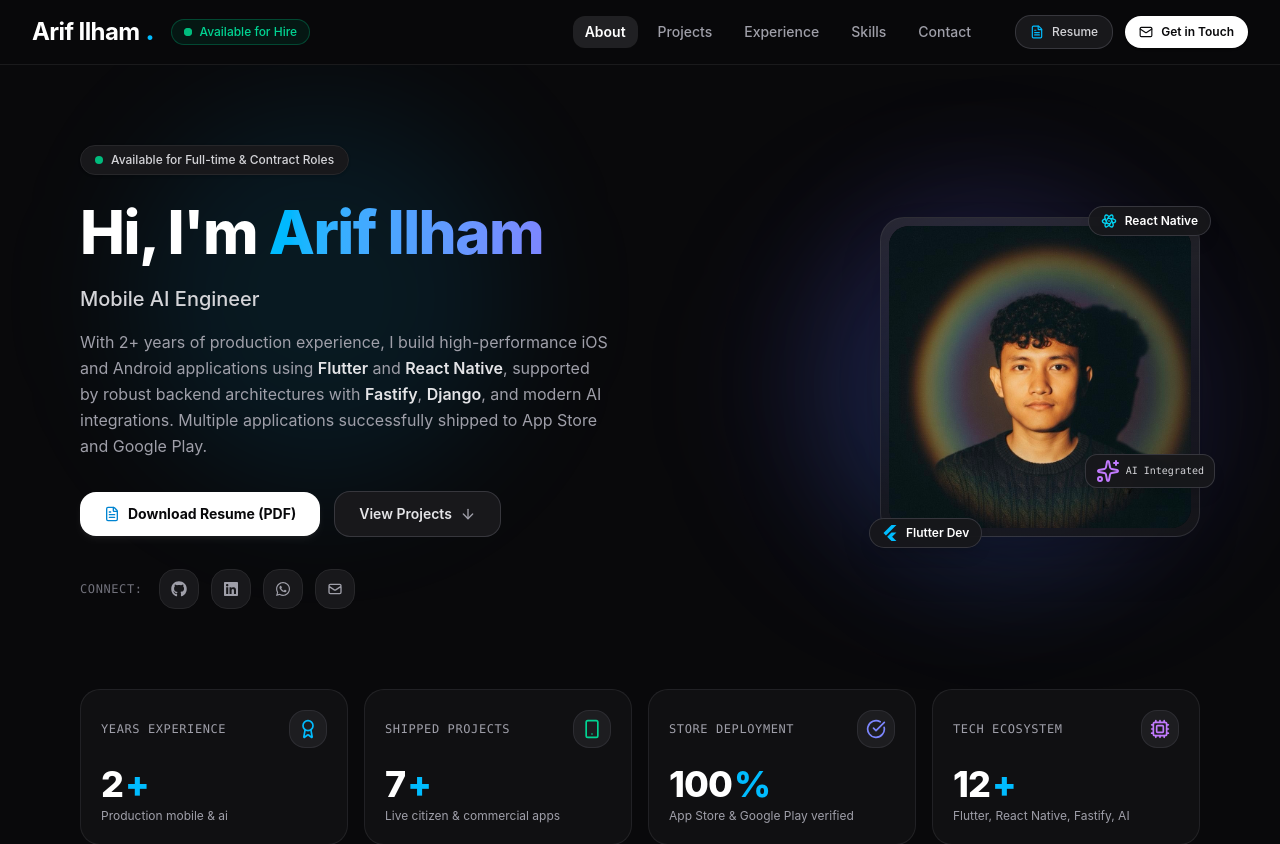
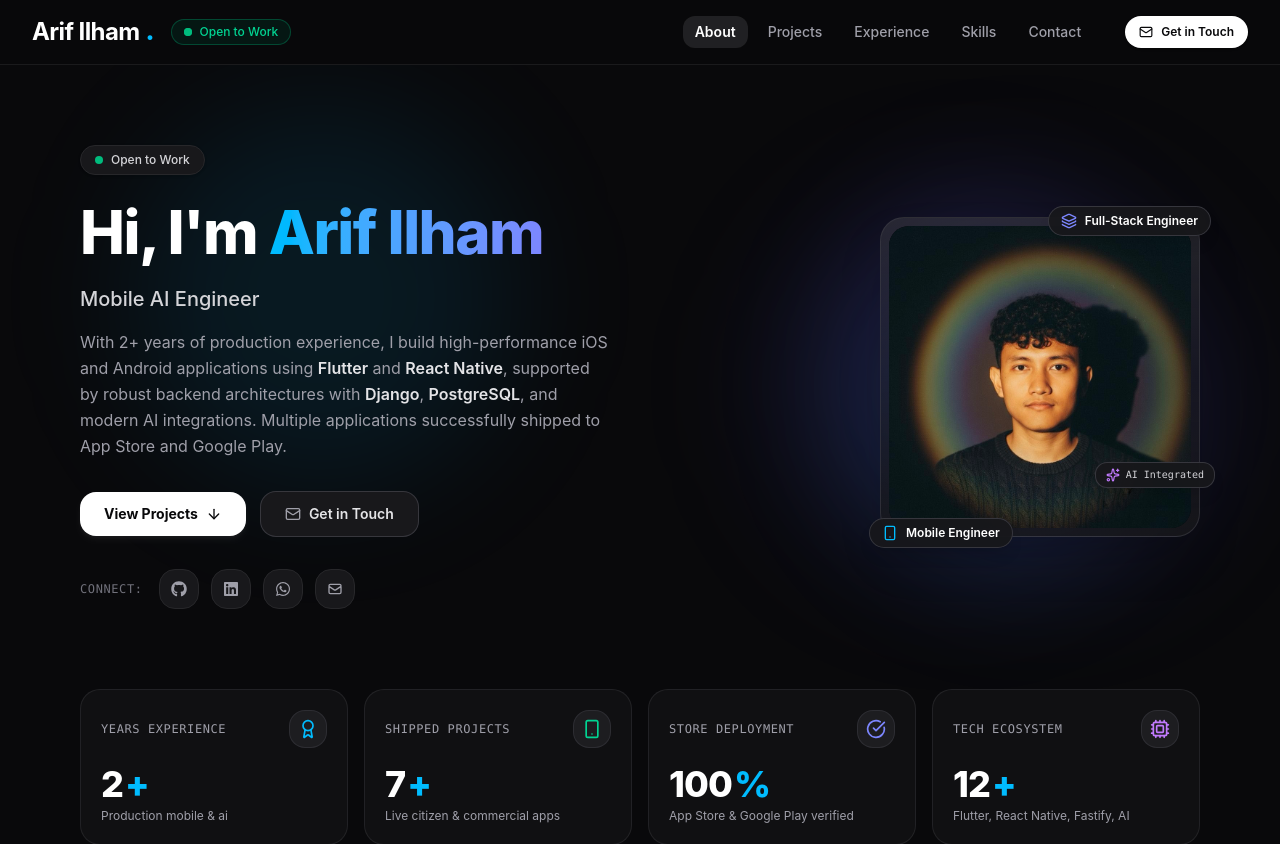
Before and after one commit to ArifIlham0/portfolio-new, a Next.js app: page / in a window 1280 px wide. Shown: the top 844 px of the page. Built offline with nearby package versions, Linux system fonts and the light colour scheme.

Commit message:
refactor: remove resume download links and update profile titles and bio text

```diff
--- a/app/page.tsx
+++ b/app/page.tsx
@@ -10,7 +10,7 @@ import ProjectFilter from "@/components/projects/ProjectFilter";
 import ExperienceTimeline from "@/components/resume/ExperienceTimeline";
 import SkillsGrid from "@/components/resume/SkillsGrid";
 import ContactSection from "@/components/contact/ContactSection";
-import { ArrowDown, FileText, FolderGit2, Briefcase, Wrench } from "lucide-react";
+import { ArrowDown, Mail, FolderGit2, Briefcase, Wrench } from "lucide-react";
 
 export default function Home() {
   const [selectedCategory, setSelectedCategory] = useState("All");
@@ -42,7 +42,7 @@ export default function Home() {
                   <span className="animate-ping absolute inline-flex h-full w-full rounded-full bg-emerald-400 opacity-75" />
                   <span className="relative inline-flex rounded-full h-2 w-2 bg-emerald-500" />
                 </span>
-                <span>Available for Full-time &amp; Contract Roles</span>
+                <span>Open to Work</span>
               </div>
               <h1 className="text-4xl sm:text-5xl lg:text-6xl font-extrabold tracking-tight text-white mb-5 leading-[1.1]">
                 Hi, I&apos;m <span className="bg-linear-to-r from-sky-400 via-blue-400 to-indigo-400 bg-clip-text text-transparent">Arif Ilham</span>
@@ -51,24 +51,22 @@ export default function Home() {
                 Mobile AI Engineer
               </p>
               <p className="text-sm sm:text-base text-zinc-400 max-w-xl mb-8 leading-relaxed">
-                With 2+ years of production experience, I build high-performance iOS and Android applications using <span className="text-zinc-200 font-semibold">Flutter</span> and <span className="text-zinc-200 font-semibold">React Native</span>, supported by robust backend architectures with <span className="text-zinc-200 font-semibold">Fastify</span>, <span className="text-zinc-200 font-semibold">Django</span>, and modern AI integrations. Multiple applications successfully shipped to App Store and Google Play.
+                With 2+ years of production experience, I build high-performance iOS and Android applications using <span className="text-zinc-200 font-semibold">Flutter</span> and <span className="text-zinc-200 font-semibold">React Native</span>, supported by robust backend architectures with <span className="text-zinc-200 font-semibold">Django</span>, <span className="text-zinc-200 font-semibold">PostgreSQL</span>, and modern AI integrations. Multiple applications successfully shipped to App Store and Google Play.
               </p>
               <div className="flex flex-wrap items-center justify-center lg:justify-start gap-3.5 mb-8 w-full sm:w-auto">
                 <a
-                  href="/assets/Portfolio Ilham.pdf"
-                  target="_blank"
-                  rel="noopener noreferrer"
+                  href="#projects"
                   className="inline-flex items-center justify-center gap-2 px-6 py-3 rounded-xl bg-white text-zinc-950 font-bold text-sm hover:bg-zinc-200 transition-all shadow-md shadow-white/5 cursor-pointer"
                 >
-                  <FileText className="w-4 h-4 text-sky-600" />
-                  <span>Download Resume (PDF)</span>
+                  <span>View Projects</span>
+                  <ArrowDown className="w-4 h-4" />
                 </a>
                 <a
-                  href="#projects"
+                  href="#contact"
                   className="inline-flex items-center justify-center gap-2 px-6 py-3 rounded-xl bg-zinc-900 text-zinc-200 font-semibold text-sm hover:bg-zinc-800 hover:text-white border border-zinc-700/80 transition-all cursor-pointer"
                 >
-                  <span>View Projects</span>
-                  <ArrowDown className="w-4 h-4 text-zinc-400" />
+                  <Mail className="w-4 h-4 text-zinc-400" />
+                  <span>Get in Touch</span>
                 </a>
               </div>
               <div className="flex items-center gap-3">
--- a/components/Header.tsx
+++ b/components/Header.tsx
@@ -4,7 +4,7 @@ import Link from "next/link";
 import { usePathname } from "next/navigation";
 import NavBar from "./NavBar";
 import MobileNavBar from "./MobileNavBar";
-import { FileText, Mail } from "lucide-react";
+import { Mail } from "lucide-react";
 
 const Header = () => {
   const pathname = usePathname();
@@ -28,21 +28,12 @@ const Header = () => {
               <span className="animate-ping absolute inline-flex h-full w-full rounded-full bg-emerald-400 opacity-75" />
               <span className="relative inline-flex rounded-full h-2 w-2 bg-emerald-500" />
             </span>
-            <span>Available for Hire</span>
+            <span>Open to Work</span>
           </div>
         </div>
         <div className="hidden md:flex items-center gap-8">
           <NavBar />
           <div className="flex items-center gap-3">
-            <a
-              href="/assets/Portfolio Ilham.pdf"
-              target="_blank"
-              rel="noopener noreferrer"
-              className="inline-flex items-center gap-2 text-xs font-medium px-3.5 py-2 rounded-xl bg-zinc-900 text-zinc-300 hover:text-white hover:bg-zinc-800 border border-zinc-700/80 transition-all cursor-pointer"
-            >
-              <FileText className="w-3.5 h-3.5 text-sky-400" />
-              <span>Resume</span>
-            </a>
             <a
               href="#contact"
               className="inline-flex items-center gap-2 text-xs font-medium px-3.5 py-2 rounded-xl bg-white text-zinc-950 hover:bg-zinc-200 font-semibold transition-all shadow-sm cursor-pointer"
@@ -53,15 +44,6 @@ const Header = () => {
           </div>
         </div>
         <div className="md:hidden flex items-center gap-2">
-          <a
-            href="/assets/Portfolio Ilham.pdf"
-            target="_blank"
-            rel="noopener noreferrer"
-            className="inline-flex items-center gap-1.5 text-xs font-medium px-2.5 py-1.5 rounded-lg bg-zinc-900 text-zinc-300 border border-zinc-800"
-          >
-            <FileText className="w-3.5 h-3.5 text-sky-400" />
-            <span>CV</span>
-          </a>
           <MobileNavBar />
         </div>
       </div>
--- a/components/MobileNavBar.tsx
+++ b/components/MobileNavBar.tsx
@@ -1,7 +1,7 @@
 "use client";
 
 import { Sheet, SheetContent, SheetTrigger, SheetHeader, SheetTitle } from "./ui/sheet";
-import { Menu, FileText, Mail } from "lucide-react";
+import { Menu, Mail } from "lucide-react";
 import { useState } from "react";
 import { Route } from "@/constants/route";
 import Socials from "./home/Socials";
@@ -45,17 +45,6 @@ const MobileNavBar = () => {
 
         <div className="flex flex-col gap-4 pt-6 border-t border-zinc-800/80">
           <a
-            href="/assets/Portfolio Ilham.pdf"
-            target="_blank"
-            rel="noopener noreferrer"
-            onClick={() => setIsOpen(false)}
-            className="w-full flex items-center justify-center gap-2 py-2.5 rounded-xl bg-zinc-900 text-zinc-200 border border-zinc-700/80 text-sm font-semibold hover:bg-zinc-800 transition-colors"
-          >
-            <FileText className="w-4 h-4 text-sky-400" />
-            <span>Download Resume (PDF)</span>
-          </a>
-
-          <a
             href="#contact"
             onClick={() => setIsOpen(false)}
             className="w-full flex items-center justify-center gap-2 py-2.5 rounded-xl bg-white text-zinc-950 text-sm font-semibold hover:bg-zinc-200 transition-colors"
--- a/components/home/Photo.tsx
+++ b/components/home/Photo.tsx
@@ -1,9 +1,7 @@
 "use client";
 
 import Image from "next/image";
-import { FaFlutter } from "react-icons/fa6";
-import { TbBrandReactNative } from "react-icons/tb";
-import { Sparkles } from "lucide-react";
+import { Smartphone, Layers, Sparkles } from "lucide-react";
 
 const Photo = () => {
   return (
@@ -15,21 +13,21 @@ const Photo = () => {
             fill
             priority
             quality={95}
-            alt="Arif Ilham - Mobile AI Engineer"
+            alt="Arif Ilham - Mobile & Full-Stack AI Engineer"
             className="object-cover object-center transition-transform duration-700 hover:scale-105"
             src="/assets/profile_photo.jpeg"
           />
         </div>
         <div className="absolute -bottom-3 -left-3 px-3 py-1.5 rounded-xl bg-zinc-900/90 backdrop-blur-md border border-zinc-700/80 shadow-lg flex items-center gap-2">
-          <FaFlutter className="text-sky-400 text-base" />
-          <span className="text-xs font-semibold text-white">Flutter Dev</span>
+          <Smartphone className="w-4 h-4 text-sky-400" />
+          <span className="text-xs font-semibold text-white">Mobile Engineer</span>
         </div>
         <div className="absolute -top-3 -right-3 px-3 py-1.5 rounded-xl bg-zinc-900/90 backdrop-blur-md border border-zinc-700/80 shadow-lg flex items-center gap-2">
-          <TbBrandReactNative className="text-cyan-400 text-base" />
-          <span className="text-xs font-semibold text-white">React Native</span>
+          <Layers className="w-4 h-4 text-indigo-400" />
+          <span className="text-xs font-semibold text-white">Full-Stack Engineer</span>
         </div>
         <div className="hidden sm:flex absolute -right-4 bottom-12 px-2.5 py-1 rounded-lg bg-zinc-900/90 backdrop-blur-md border border-zinc-700/80 shadow-lg items-center gap-1.5">
-          <Sparkles className="text-purple-400 text-xs" />
+          <Sparkles className="w-3.5 h-3.5 text-purple-400" />
           <span className="text-[10px] font-mono text-zinc-300">AI Integrated</span>
         </div>
       </div>
```
Also changed, not shown: components/contact/ContactSection.tsx (+6 -17 lines).
